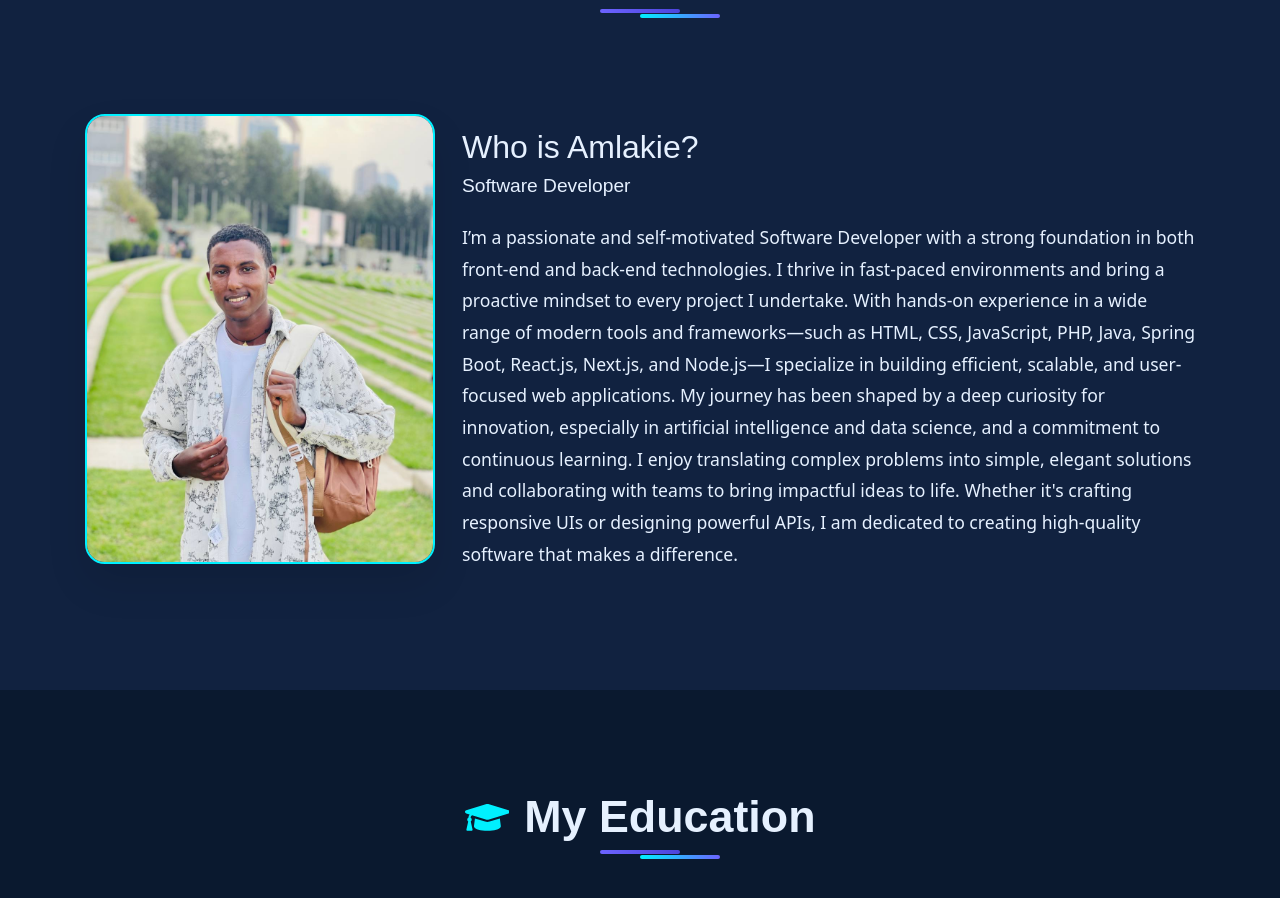
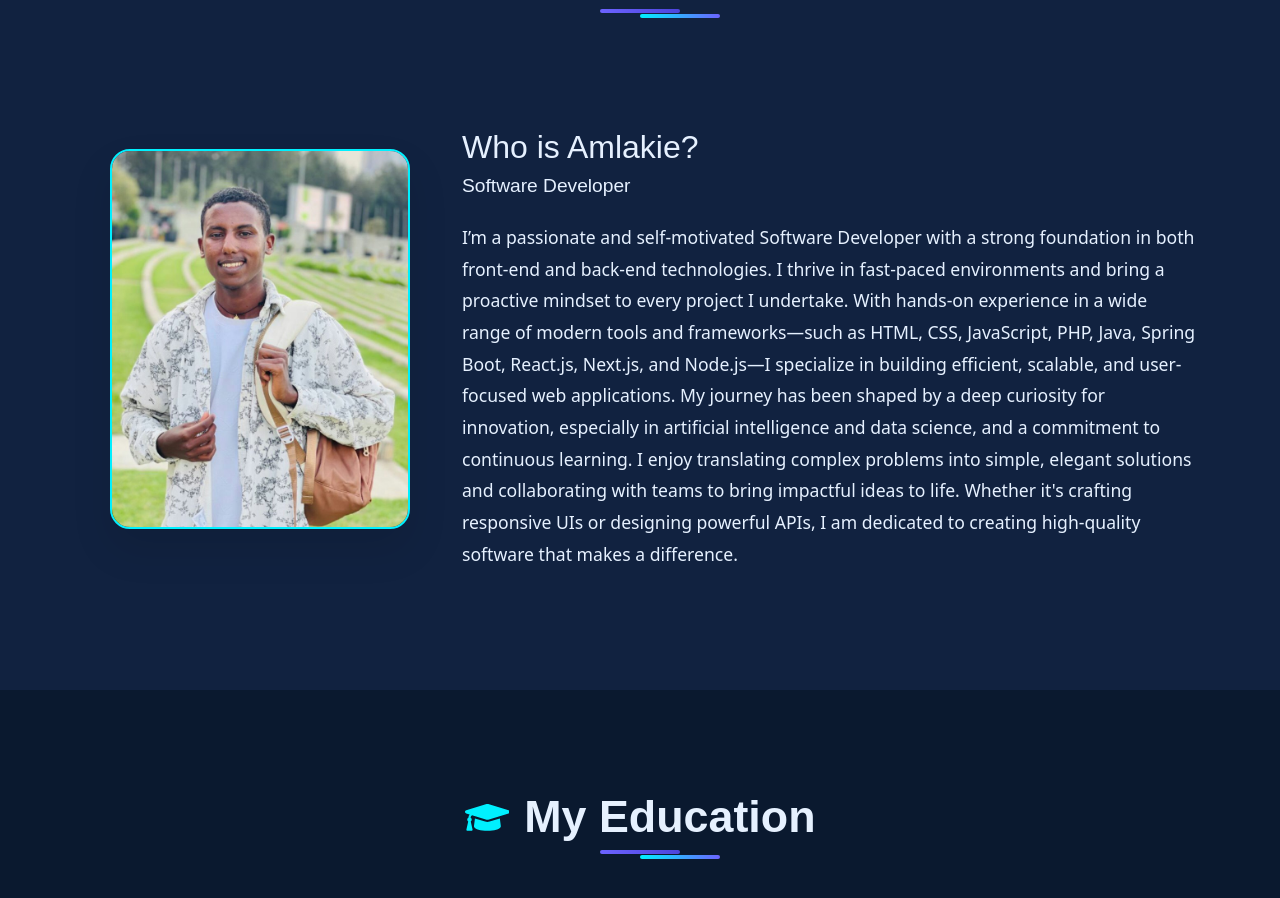
Before and after one commit to Amlakab/My-react-portfolios, a React (Create React App) app: page / in a window 1280 px wide. Shown: the part 951-1849 px from the top of the page. Built offline with nearby package versions, Linux system fonts and the light colour scheme.

Commit message:
my react portfolio -21

```diff
--- a/src/components/Portfolio.js
+++ b/src/components/Portfolio.js
@@ -734,8 +734,8 @@ const backendSkills = [
                   style={{
                     position: 'relative',
                     width: '100%',
-                    maxWidth: '350px',
-                    height: '450px',
+                    maxWidth: '300px',
+                    height: '380px',
                     borderRadius: '20px',
                     overflow: 'hidden',
                     boxShadow: '0 20px 40px rgba(0, 0, 0, 0.1)',
@@ -744,7 +744,7 @@ const backendSkills = [
                   }}
                 >
                   <img
-                    src="/images/about3.jpg"
+                    src="/images/about4.jpg"
                     alt="About"
                     className="about-image"
                     style={{
```
Also changed, not shown: public/images/about4.jpg (added).
